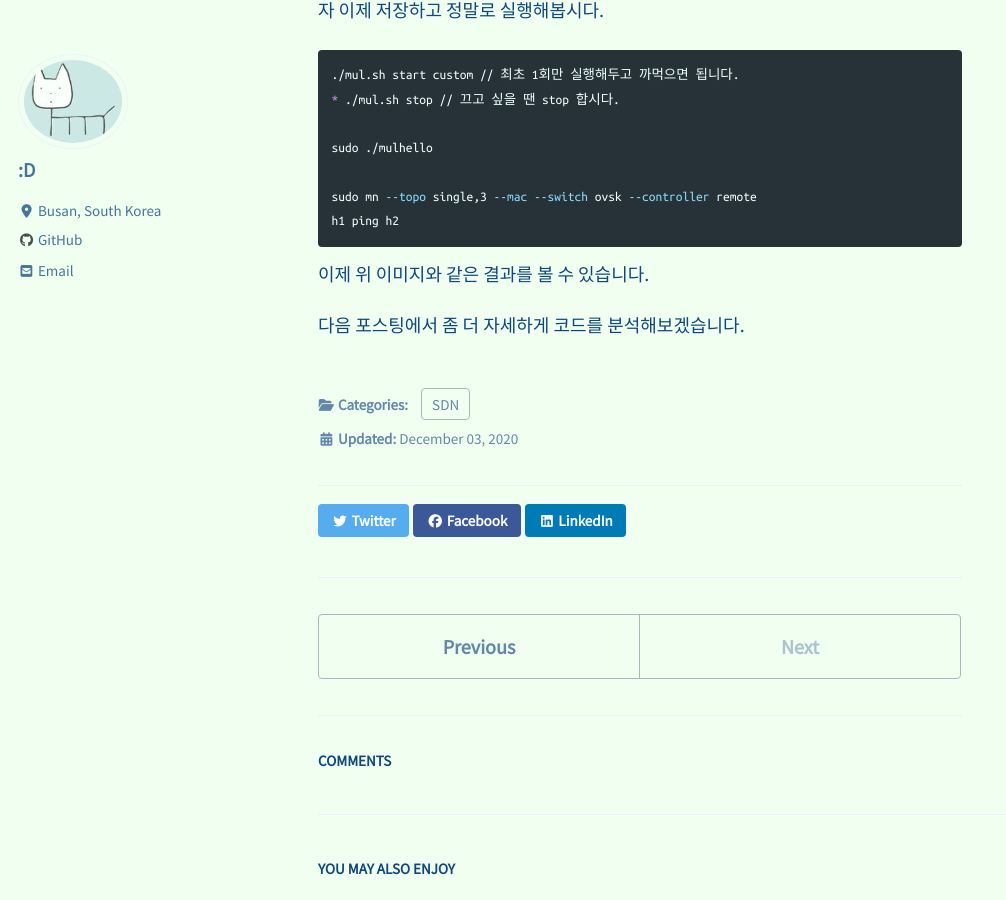
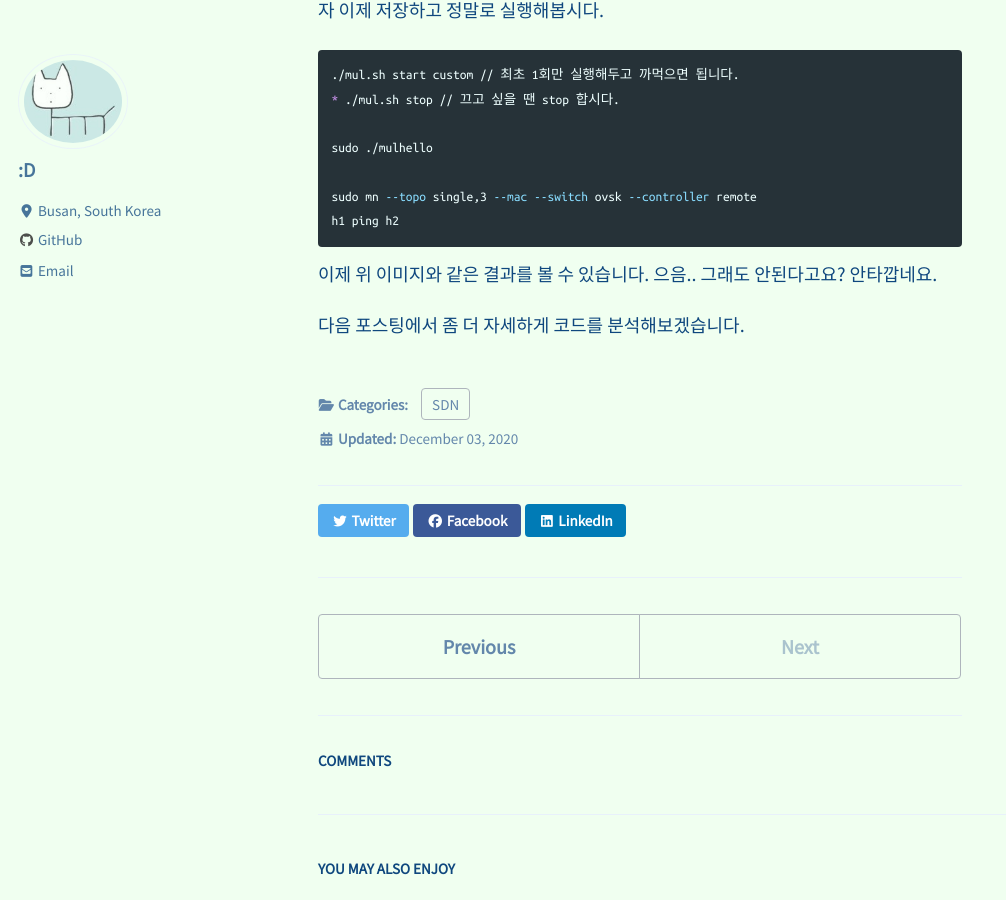
Before and after one commit to sakusi4/sakusi4.github.io, a Jekyll site: the page built from _posts/2020-12-04-OpenMUL-1.md, in a window 1280 px wide and 900 px high, scrolled down 4312 px. Shown: the whole window, without its empty margins (0-1006 px from the left). Built offline with Jekyll 4.4.1, drawn with Linux system fonts in a browser that asks for light colours; cached includes are drawn as plain includes; nearby versions of some CDN libraries; comment, search, counter and statistics services are not loaded.

Commit message:
no message

```diff
--- a/_posts/2020-12-04-OpenMUL-1.md
+++ b/_posts/2020-12-04-OpenMUL-1.md
@@ -162,6 +162,6 @@ sudo mn --topo single,3 --mac --switch ovsk --controller remote
 h1 ping h2
 {% endhighlight %}
 
-이제 위 이미지와 같은 결과를 볼 수 있습니다.
+이제 위 이미지와 같은 결과를 볼 수 있습니다. 으음.. 그래도 안된다고요? 안타깝네요.
 
 다음 포스팅에서 좀 더 자세하게 코드를 분석해보겠습니다.
```
